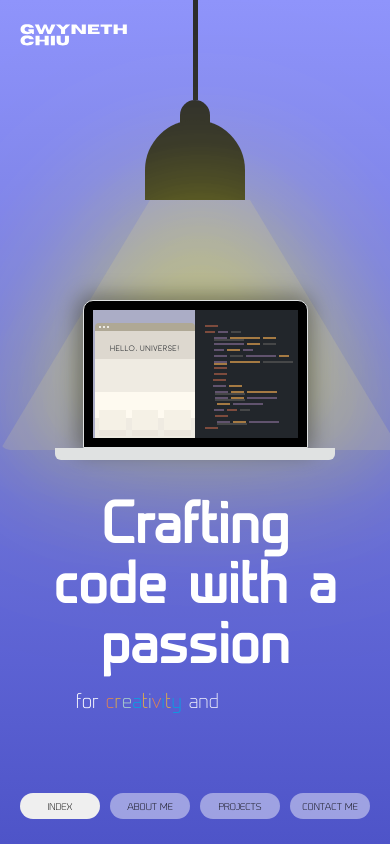
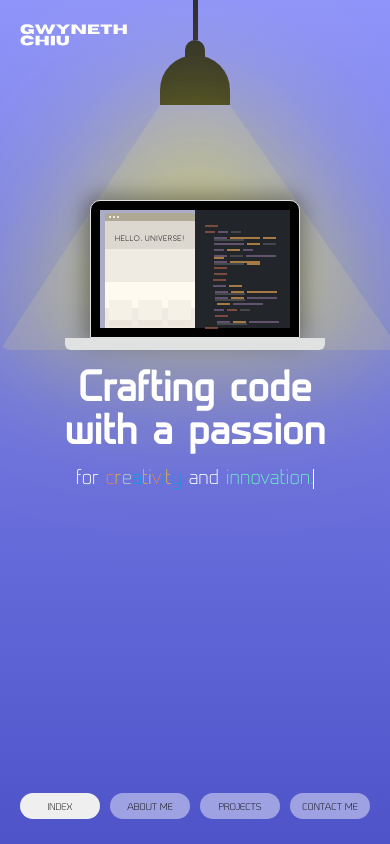
Before and after one commit to GWC523/Portfolio-v1, a React (Create React App) app: page /#/ in a window 390 px wide. Built offline with nearby package versions, Linux system fonts and the light colour scheme.

Commit message:
adjusted mobile view

```diff
--- a/src/Components/ConsoleText/ConsoleText.tsx
+++ b/src/Components/ConsoleText/ConsoleText.tsx
@@ -5,7 +5,7 @@ type ConsoleTextProps = {
   speed?: number;
   cursor?: boolean;
   cursorChar?: string;
-  delay?:number;
+  delay?: number;
 };
 
 const ConsoleText: React.FC<ConsoleTextProps> = ({
@@ -18,23 +18,25 @@ const ConsoleText: React.FC<ConsoleTextProps> = ({
   const [displayText, setDisplayText] = useState("");
   const [index, setIndex] = useState(0);
   const [showCursor, setShowCursor] = useState(cursor);
-  const intervalRef = useRef<NodeJS.Timeout>();
+  const animationRef = useRef<number>();
 
   useEffect(() => {
-    intervalRef.current = setInterval(() => {
+    const updateDisplayText = (timestamp: number) => {
       if (index < text.length) {
         setDisplayText((prevText) => prevText + text[index]);
         setIndex((prevIndex) => prevIndex + 1);
+        animationRef.current! = requestAnimationFrame(updateDisplayText);
       } else {
         setShowCursor((prevShowCursor) => !prevShowCursor);
-        clearInterval(intervalRef.current);
       }
-    }, speed);
+    };
+
+    animationRef.current = requestAnimationFrame(updateDisplayText);
 
     return () => {
-      clearInterval(intervalRef.current);
+      cancelAnimationFrame(animationRef.current!);
     };
-  }, [index, text, speed]);
+  }, [index, text]);
 
   return (
     <>
--- a/src/Components/LaptopMobile/LaptopMobile.scss
+++ b/src/Components/LaptopMobile/LaptopMobile.scss
@@ -11,7 +11,7 @@ $codred: #ac5e47;
 	// width: 100%;
 	// height: 100vh;
 	position: absolute;
-    margin-top: 300px;
+    margin-top: 200px;
     left: 0;
     right: 0;
 	display: flex;
@@ -23,8 +23,8 @@ $codred: #ac5e47;
     height: 194px;
     text-align: center;
     .monitor-2{
-		width: 225px;
-		height: 148px;
+		width: 210px;
+		height: 138px;
 		display: block;
 		margin: 0 auto;
 		border-radius: 10px 10px 0px 0px;
@@ -47,7 +47,7 @@ $codred: #ac5e47;
     .site-2{
     	overflow: hidden;
     	position: absolute;
-		width: 100px;
+		width: 90px;
 		height: 115px;
 	    bottom: 0;
 	    right: 0;
@@ -220,7 +220,7 @@ $codred: #ac5e47;
 }
 
 .base-2 {
-    width: 280px;
+    width: 260px;
     height: 12px;
     background: $grisclaro;
     display: block;
--- a/src/Pages/Room.scss
+++ b/src/Pages/Room.scss
@@ -265,7 +265,7 @@ body {
 
 .lamp-2-top {
   background: #2d2d2d;
-  height: 100px;
+  height: 40px;
   width: 5px;
   top: 0;
 }
@@ -273,28 +273,28 @@ body {
 .lamp-2-middle {
   background: #2d2d2d;
   border-radius: 50px 50px 0 0;
-  height: 30px;
-  width: 30px;
-  top: 100px;
+  height: 20px;
+  width: 20px;
+  top: 40px;
 }
 
 .lamp-2-bottom {
   background: #2d2d2d;
   border-radius: 100px 100px 0 0;
   cursor: pointer;
-  height: 80px;
-  width: 100px;
-  top: 120px;
+  height: 50px;
+  width: 70px;
+  top: 55px;
 }
 
 .lamp-2-light.open-2 {
-  border-bottom: 250px solid rgba(255, 240, 124, 0.136);
-  border-right: 150px solid transparent;
-  border-left: 150px solid transparent;
+  border-bottom: 245px solid rgba(255, 240, 124, 0.136);
+  border-right: 170px solid transparent;
+  border-left: 160px solid transparent;
   filter: drop-shadow(0 0 10px rgba(255, 255, 0, 0)) drop-shadow(0 0 40px rgba(255, 255, 0, 0.633)) drop-shadow(0 0 60px rgba(255, 255, 0, 0.893)) drop-shadow(0 0 80px rgba(255, 255, 0, 0.895));
   height: 250px;
   width: 400px;
-  top: 200px;
+  top: 100px;
   border-radius: 10px;
 }
 
@@ -303,7 +303,7 @@ body {
   left: 0;
   right: 0;
   color: #FFFFFF;
-  margin-top: 500px;
+  margin-top: 370px;
   z-index: 50;
 }
 
@@ -341,7 +341,7 @@ body {
   overflow: hidden;
   visibility: hidden;
   animation: appear 2s forwards;
-  animation-delay: 6s;
+  animation-delay: 4s;
 }
 
 .reveal-text::before {
@@ -355,7 +355,7 @@ body {
   z-index: 1;
   visibility: hidden;
   animation: revealText 2s forwards;
-  animation-delay: 6s;
+  animation-delay: 4s;
 }
 
 @keyframes revealText {
@@ -363,27 +363,32 @@ body {
     left: 0%;
     visibility: visible;
     width: 100%;
+    will-change: traansform;
   }
   90% {
     left: 90%;
     visibility: visible;
     width: 0%;
+    will-change: traansform;
   }
   90% {
     left: 100%;
     visibility: hidden;
     width: 0%;
+    will-change: traansform;
   }
 }
 
 @keyframes appear {
   0% {
     visibility: visible;
-    color:rgba(138, 204, 255, 0.893)
+    color:rgba(138, 204, 255, 0.893);
+    will-change: traansform;
   }
   100% {
     visibility: visible;
     color: #68edc1;
+    will-change: traansform;
   }
 }
 
@@ -392,27 +397,29 @@ body {
   20% {
     transform: translateX(0%);
     left: 0%;
+    backface-visibility: hidden;
   }
   80%,
   100% {
     transform: translateX(-100%);
     left: 100%;
+    will-change: traansform;
   }
 }
 
 .delay-appear-1 {
   opacity: 0;
-  animation: fadeIn 2s ease-in-out 2s forwards;
+  animation: fadeIn 1s ease-in-out 1s forwards;
 }
 
 .delay-appear-2 {
   opacity: 0;
-  animation: fadeIn 0.5s ease-in 3s forwards;
+  animation: fadeIn 1s ease-in 2s forwards;
 }
 
 .delay-appear-3 {
   opacity: 0;
-  animation: fadeIn 2s ease-in-out 4s forwards;
+  animation: fadeIn 1s ease-in-out 3s forwards;
 }
 
 .tagline-cont-2 {
@@ -423,10 +430,10 @@ body {
 .big-text {
   font-family: 'Prime-regular';
   font-weight: bold;
-  font-size: 55px;
+  font-size: 2.5em;
   padding-left: 50px;
   padding-right: 50px;
-  line-height:60px;
+  line-height:43px;
 }
 
 .social-menu {
@@ -483,13 +490,34 @@ body {
 }
 
 @keyframes color-animation {
-  0%    {color: var(--color-1)}
-  32%   {color: var(--color-1)}
-  33%   {color: var(--color-2)}
-  65%   {color: var(--color-2)}
-  66%   {color: var(--color-3)}
-  99%   {color: var(--color-2)}
-  100%  {color: var(--color-3)}
+  0%    {
+          color: var(--color-1);
+          will-change: transform;
+        }
+  32%   {
+          color: var(--color-1);
+          will-change: transform;
+        }
+  33%   {
+          color: var(--color-2);
+          will-change: transform;
+        }
+  65%   {
+          color: var(--color-3);
+          will-change: transform;
+        }
+  66%   {
+          color: var(--color-3);
+          will-change: transform;
+        }
+  99%   {
+          color: var(--color-2);
+          will-change: transform;
+        }
+  100%  {
+          color: var(--color-3);
+          will-change: transform;
+        }
 }
 
 .label {
```
